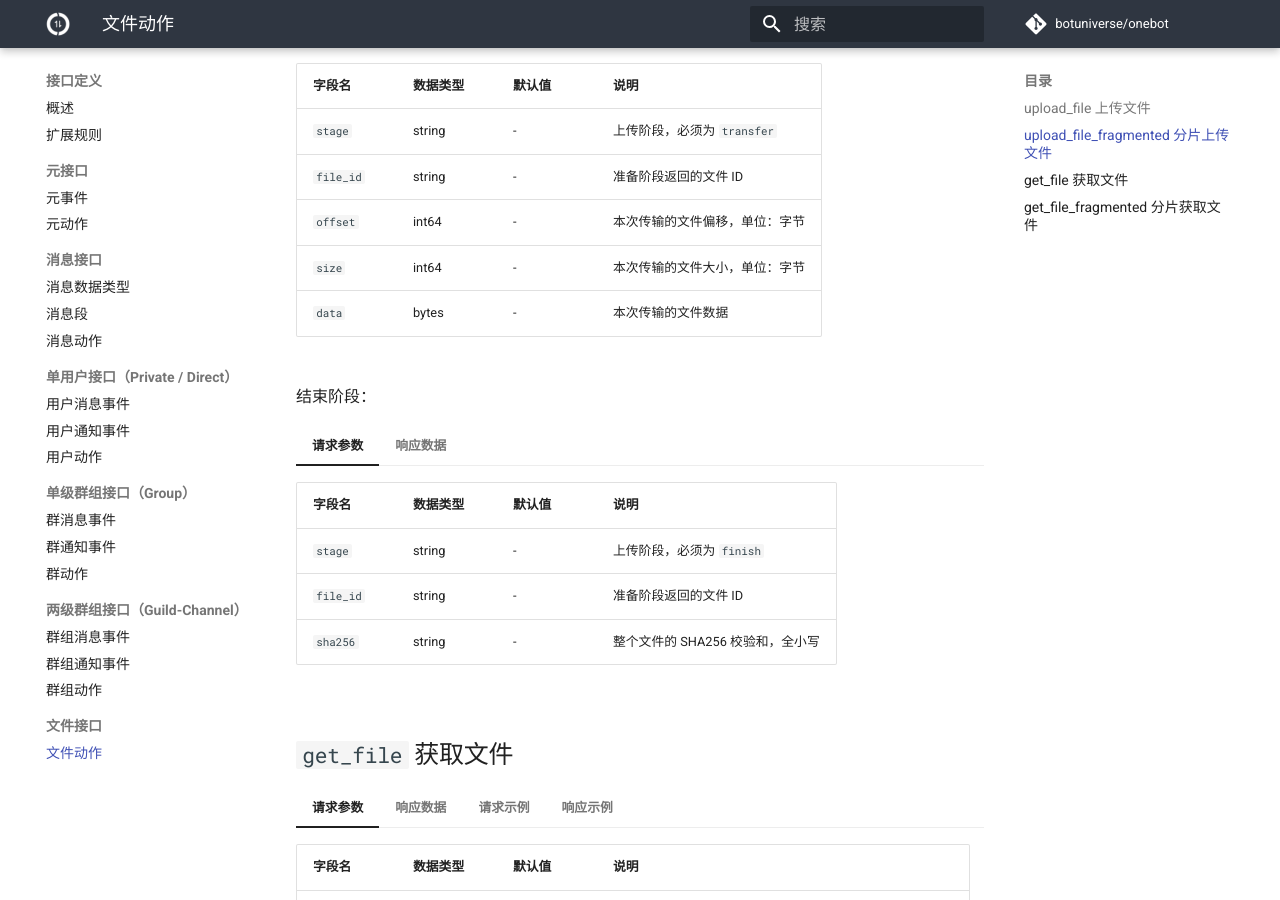
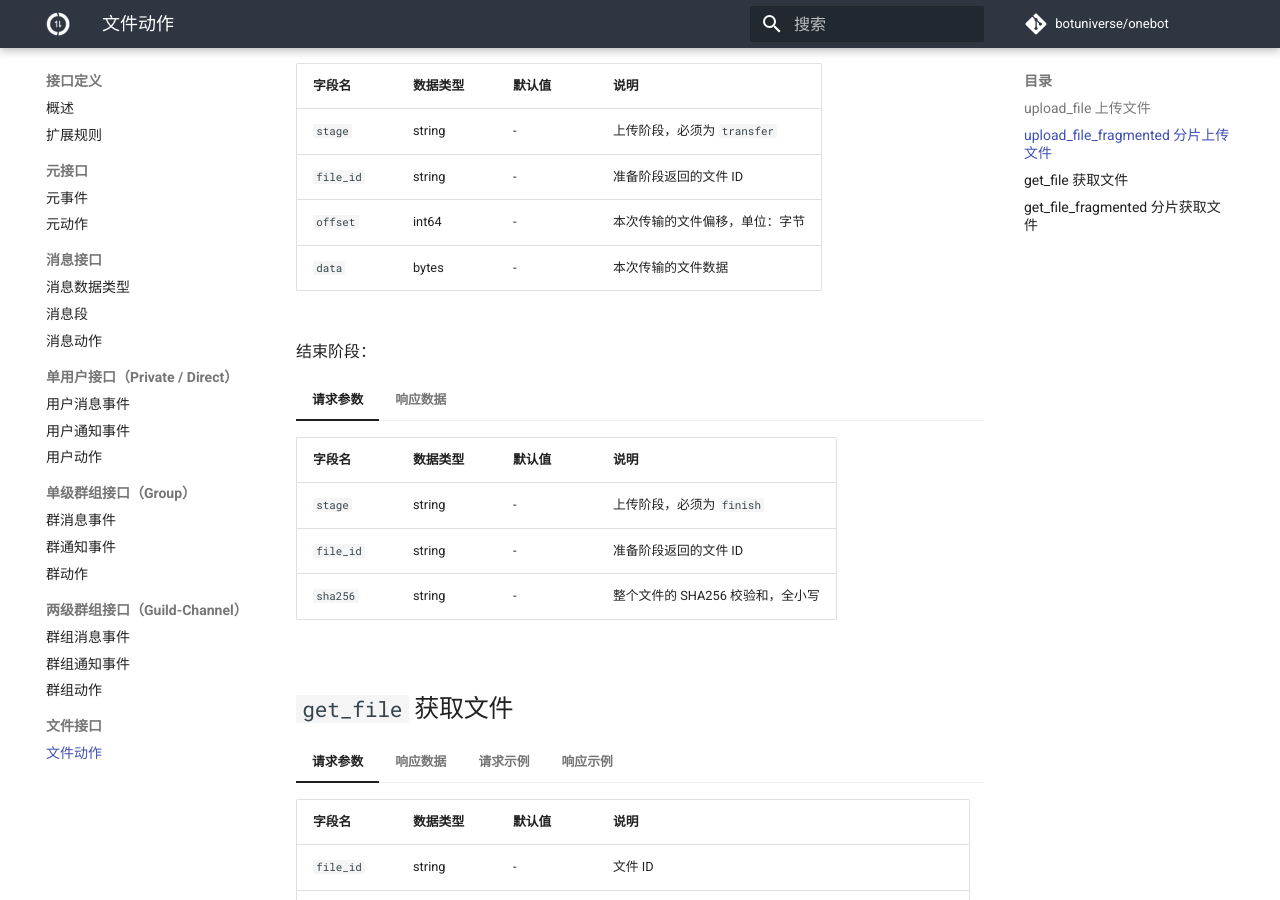
Before and after one commit to botuniverse/onebot, an MkDocs documentation site: the page built from specs/interface/file/actions.md, in a window 1280 px wide and 900 px high, scrolled down 1552 px. Built offline with MkDocs 1.6.1 and Material for MkDocs 9.7.7, drawn with Linux system fonts in a browser that asks for light colours; comment, search, counter and statistics services are not loaded.

Commit message:
`upload_file_fragmented` 分片上传文件接口传输阶段移除 `size` 参数 (#230)

```diff
--- a/specs/interface/file/actions.md
+++ b/specs/interface/file/actions.md
@@ -79,7 +79,6 @@
     `stage` | string | - | 上传阶段，必须为 `transfer`
     `file_id` | string | - | 准备阶段返回的文件 ID
     `offset` | int64 | - | 本次传输的文件偏移，单位：字节
-    `size` | int64 | - | 本次传输的文件大小，单位：字节
     `data` | bytes | - | 本次传输的文件数据
 
 === "响应数据"
```
